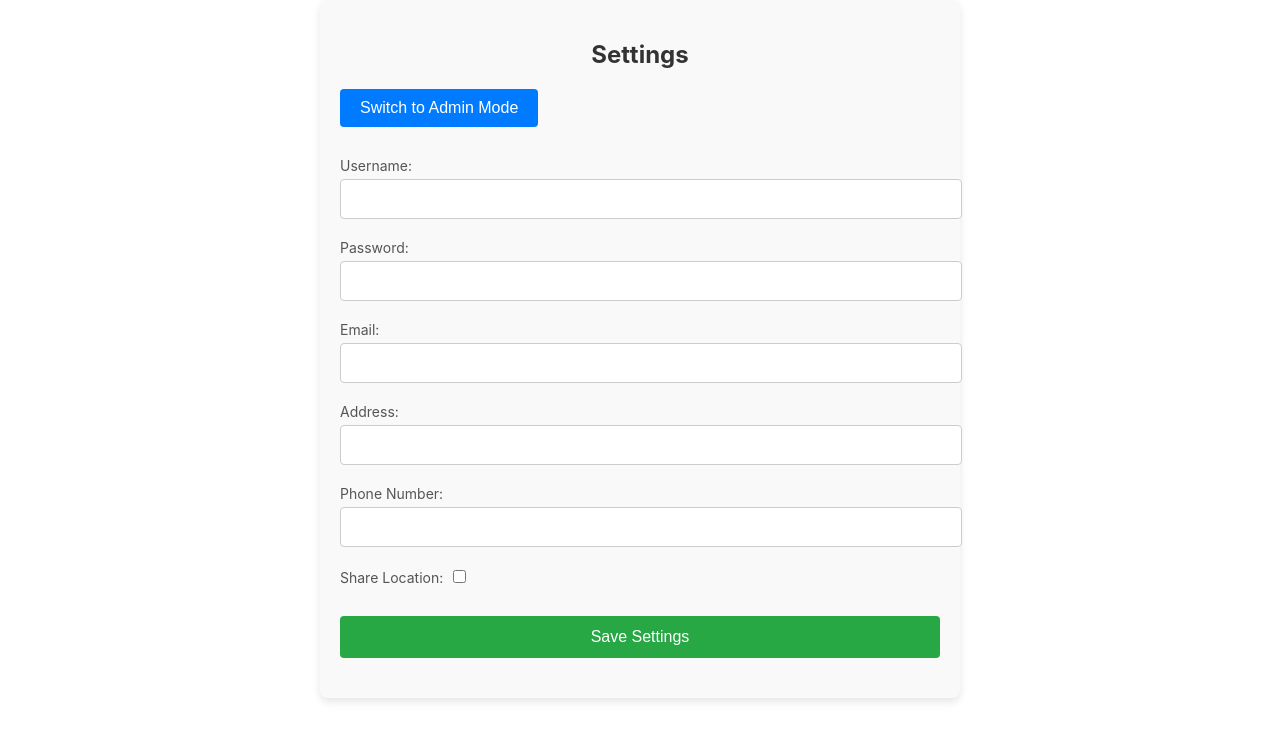
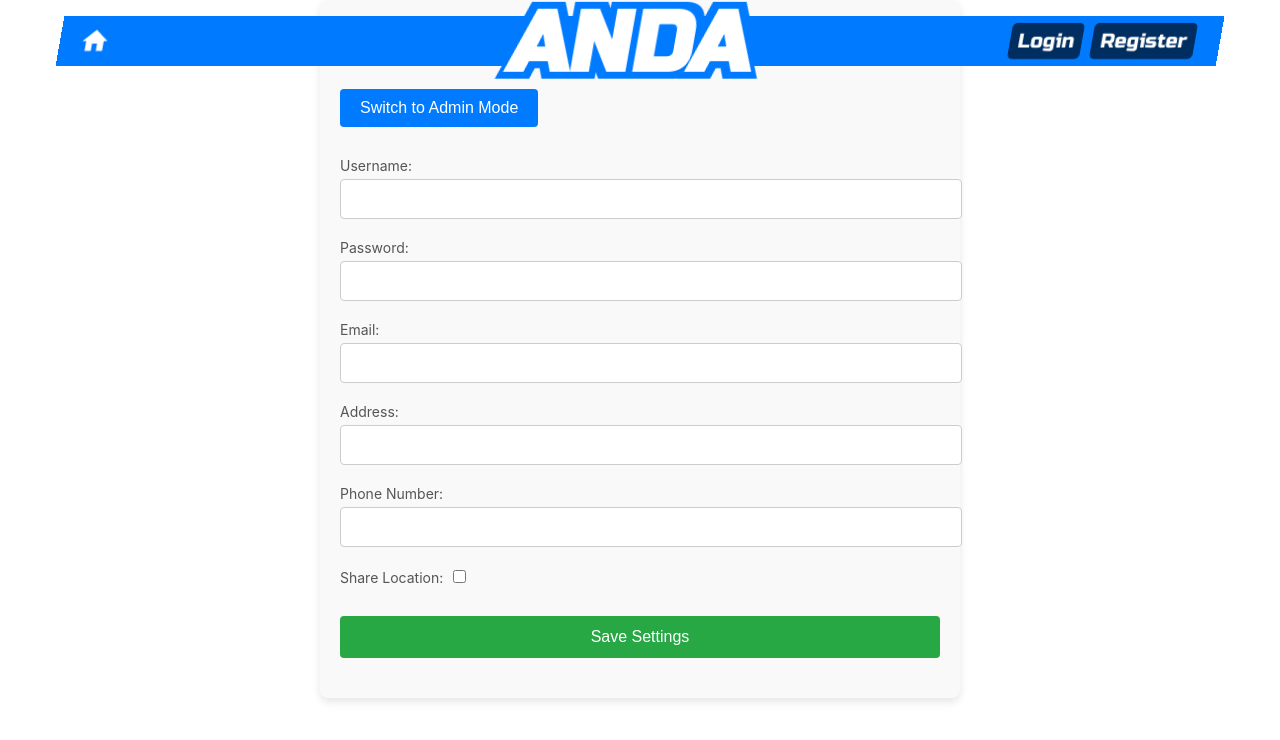
Before and after one commit to jrubow/ANDA, a React (Create React App) app in the folder client/: page /settings in a window 1280 px wide. Shown: the top 740 px of the page. Built offline with nearby package versions, Linux system fonts and the light colour scheme; the HTML template or start-up script is replaced by a standard one.

Commit message:
Added NavBar

```diff
--- a/client/package.json
+++ b/client/package.json
@@ -9,6 +9,7 @@
     "@testing-library/user-event": "^13.5.0",
     "react": "^19.0.0",
     "react-dom": "^19.0.0",
+    "react-icons": "^5.5.0",
     "react-router-dom": "^6.29.0",
     "react-scripts": "5.0.1",
     "web-vitals": "^2.1.4"
--- a/client/src/App.js
+++ b/client/src/App.js
@@ -3,16 +3,20 @@ import HomePage from "./pages/HomePage"
 import LoginPage from "./pages/LoginPage"
 import RegisterPage from "./pages/RegisterPage"
 import SettingsPage from "./pages/SettingsPage"
+import NavBar from "./components/NavBar"
 
 function App() {
   return (
     <BrowserRouter>
+      <NavBar/>
+      <div className="content-body">
         <Routes>
           <Route path="/home" element={<HomePage />} />
           <Route path="/login" element={<LoginPage />} />
           <Route path="/register" element={<RegisterPage />} />
           <Route path="/settings" element={<SettingsPage />} />
         </Routes>
+      </div>
     </BrowserRouter>
   );
 }
--- /dev/null
+++ b/client/src/components/NavBar.js
@@ -0,0 +1,21 @@
+import React, {useState} from 'react'
+import { Link } from 'react-router-dom';
+import "../css/components/NavBar.css"
+import { MdHome} from "react-icons/md";
+
+function NavBar() {
+    const [loggedIn, setLoggedIn] = useState(false)
+    return (
+        <ul className="navbar">
+            <h1>ANDA</h1>
+            <li><MdHome className="react-icon"/></li>
+            <div className="navbar-right">
+                {!loggedIn ? <li className="nav-item"><Link to="/login">Login</Link></li> : ''}
+                { !loggedIn ? <li className="nav-item"><Link to="/register">Register</Link></li> : ''}
+                {loggedIn ? <li className="nav-item"><Link to="/settings">Settings</Link></li> : ''}
+            </div>
+        </ul>
+    );
+}
+
+export default NavBar
--- /dev/null
+++ b/client/src/css/components/NavBar.css
@@ -0,0 +1,93 @@
+.navbar {
+    height:50px;
+    width:calc(100% - 120px);
+    position: fixed;
+    left:0px;
+    top:0px;
+    display:flex;
+    flex-direction: row;
+    justify-content: space-between;
+    align-items: center;
+    box-sizing: border-box;
+    margin-right:60px;
+    margin-left:60px;
+    padding-right:20px;
+    padding-left:20px;
+    background-color: #007bff;;
+    transform: skewX(-10deg);
+  }
+
+  .navbar li {
+    height:20px;
+    /* background-color: #00FF00; */
+    color: white;
+    font-weight: bold;
+    padding-right:5px;
+    font-size:20px;
+    font-family: "Courier New", Courier, monospace;
+    cursor:pointer;
+    transition: all 0.3s ease;
+    list-style-type: none;
+    display: flex;
+    align-items: center;
+    justify-content: center;
+  }
+
+  .navbar li:hover {
+    color:#002e60;
+  }
+
+  .navbar h1 {
+    position: fixed;
+    left:calc(50% - 130px);
+    top:-80px;
+    font-size: 85px;
+    color:black;
+    font-family: "Russo One", serif;
+    font-weight: bolder;
+    color:white;
+    cursor:pointer;
+    /* text-shadow: -5px 5px #00FF00; */
+    text-shadow:
+      -7px -7px #007bff,
+       7px -7px #007bff,
+      -7px  7px #007bff,
+       7px  7px #007bff;
+  }
+
+  .navbar-right {
+    display:flex;
+    flex-direction: row;
+    align-items: center;
+    justify-content: end;
+    width: 20%;
+  }
+
+  .navbar-right .nav-item {
+    padding:8px;
+    background-color: #002e60;
+    margin:5px;
+    border-radius: 5px;
+    text-decoration-style: none;
+    color:white;
+  }
+
+  .nav-item a {
+    text-decoration: none;
+    color:white;
+    font-family: "Russo One", serif;
+    font-size: 20px;
+    font-weight: 100;
+  }
+
+  .nav-item {
+    display:flex;
+    justify-content: center;
+    align-items: center;
+    transition: transform 0.3s ease, background-color 0.3s ease;
+    }
+
+.nav-item:hover {
+  transform: scale(1.1);
+  background-color: #004a99;
+}
--- a/client/src/index.css
+++ b/client/src/index.css
@@ -1,3 +1,4 @@
+@import url('https://fonts.googleapis.com/css2?family=JetBrains+Mono:ital,wght@0,100..800;1,100..800&family=Russo+One&display=swap');
 body {
   margin: 0;
   font-family: -apple-system, BlinkMacSystemFont, 'Segoe UI', 'Roboto', 'Oxygen',
@@ -11,3 +12,11 @@ code {
   font-family: source-code-pro, Menlo, Monaco, Consolas, 'Courier New',
     monospace;
 }
+
+.content-body {
+  /* margin-top:100px; */
+}
+
+.react-icon {
+  font-size: 30px;
+}
```
Also changed, not shown: client/src/pages/SettingsFilterPage.js (added, +9 -0 lines), 1 other file (tests, documents, lock files or other folders). Lines whose indentation alone changed are shown as unchanged.
